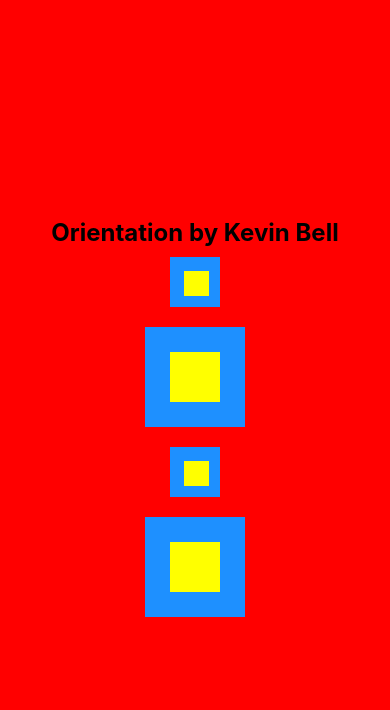
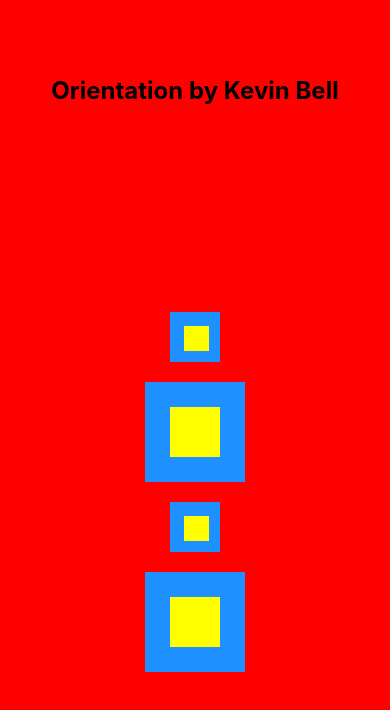
Before and after one commit to bell-kevin/practicePhoneScreenOrientationCode, a React Native app: screen / in a window 390 px wide. Shown: the top 710 px of the page. Built offline with nearby package versions, Linux system fonts and the light colour scheme.

Commit message:
Update App.js

```diff
--- a/App.js
+++ b/App.js
@@ -1,5 +1,11 @@
 import React, { useState, useEffect } from 'react';
-import { View, Text, StyleSheet, useWindowDimensions, StatusBar } from 'react-native';
+import {
+  View,
+  Text,
+  StyleSheet,
+  useWindowDimensions,
+  StatusBar
+} from 'react-native';
 
 const App = () => {
   const [orientation, setOrientation] = useState('portrait');
@@ -16,13 +22,18 @@ const App = () => {
         backgroundColor={orientation === 'portrait' ? 'red' : 'green'}
         barStyle="dark-content" />
       <View
-      style={[styles.container, orientation ===
+        style={[styles.landscapeContentContainer, orientation ===
           'portrait' ? styles.portraitContainer : styles.landscapeContainer]}>
         <Text
           style={[styles.text, orientation ===
             'portrait' ? styles.portraitText : styles.landscapeText]}>
           Orientation by Kevin Bell
         </Text>
+      </View>
+      <View
+        style={[styles.container, orientation ===
+          'portrait' ? styles.portraitContainer : styles.landscapeContainer]}>
+
         <View style={[styles.box, styles.box1]}>
           <View style={styles.innerBoxSmall}></View>
         </View>
@@ -45,6 +56,7 @@ const styles = StyleSheet.create({
     flex: 1,
     alignItems: 'center',
     justifyContent: 'center',
+
   },
   portraitContainer: {
     backgroundColor: 'red',
@@ -57,16 +69,18 @@ const styles = StyleSheet.create({
     marginBottom: 0,
   },
   landscapeContentContainer: {
-    flex: 1,
+    flex: .2,
     flexDirection: 'column',
     alignItems: 'center',
+    backgroundColor: 'green',
+    justifyContent: 'center',
   },
   text: {
     fontSize: 24,
     fontWeight: 'bold',
   },
   portraitText: {
-    marginTop: 1,
+    marginTop: 40,
   },
   landscapeText: {
     marginTop: 20,
```
Lines whose indentation alone changed are shown as unchanged.
